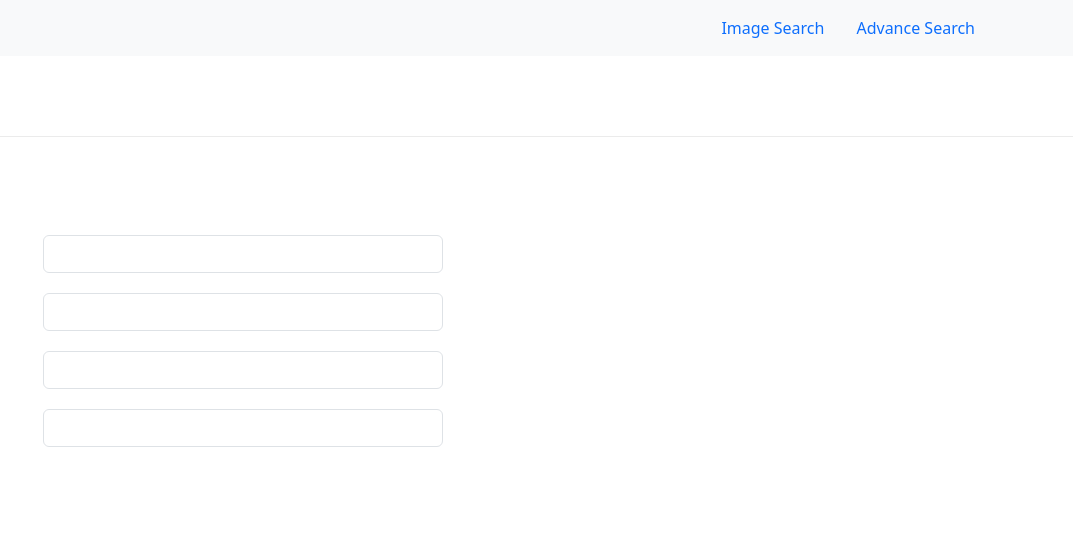
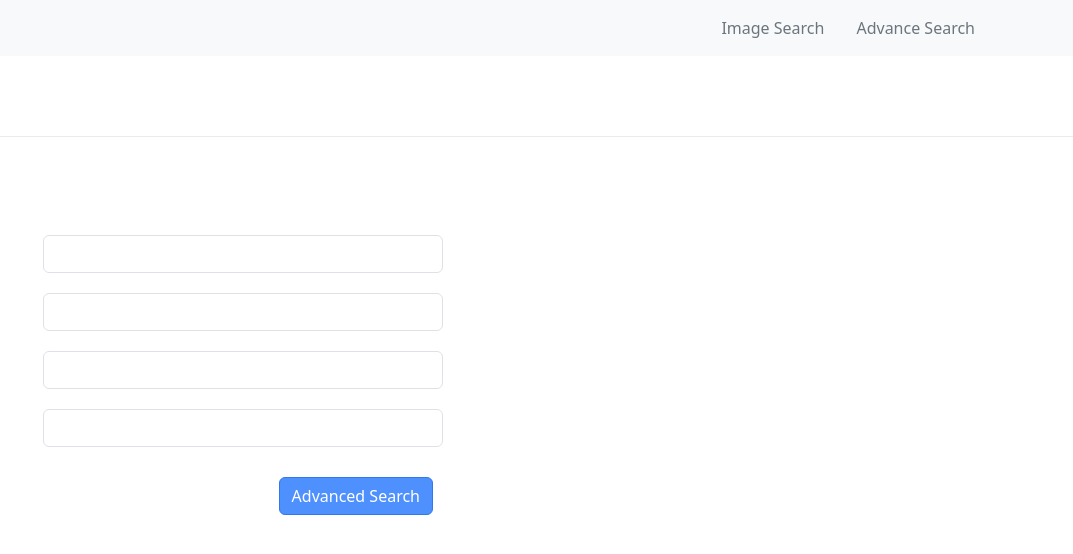
Before and after one commit to Obitope-Eniola-Nathaniel/google, a plain HTML site: page search/google_advanced_search.html in a window 1280 px wide. Shown: the full height of the page, 207-1280 px from the left. Drawn offline with nearby package versions, Linux system fonts and the light colour scheme.

Commit message:
second commit

```diff
--- a/search/google_advanced_search.html
+++ b/search/google_advanced_search.html
@@ -17,10 +17,10 @@
             </div>
             <ul class="nav justify-content-end">
                 <li class="nav-item">
-                  <a class="nav-link active" aria-current="page" href="google_image-search.html">Image Search</a>
+                  <a class="nav-link active link-secondary" aria-current="page" href="google_image-search.html">Image Search</a>
                 </li>
                 <li class="nav-item">
-                  <a class="nav-link" href="google_advanced_search.html">Advance Search</a>
+                  <a class="nav-link link-secondary" href="google_advanced_search.html">Advance Search</a>
                 </li>
               </ul>
         </div>
@@ -38,7 +38,7 @@
                     <p class="p-advance">all these words:</p>
                 </div>
                 <div class="right">
-                    <input type="text" name="q" class="form-control">
+                    <input type="text" name="as_q" class="form-control">
                 </div>
             </div>
             <div class="row-input">
@@ -46,7 +46,7 @@
                     <p class="p-advance">this exact word or phrase</p>
                 </div>
                 <div class="right">
-                    <input type="text" name="q" class="form-control">
+                    <input type="text" name="as_epq" class="form-control">
                 </div>
             </div>
             <div class="row-input">
@@ -54,7 +54,7 @@
                     <p class="p-advance">any of these words</p>
                 </div>
                 <div class="right">
-                    <input type="text" name="q" class="form-control">
+                    <input type="text" name="as_oq" class="form-control">
                 </div>
            </div>
            <div class="row-input">
@@ -62,8 +62,12 @@
                     <p class="p-advance">none of these words</p>
                 </div>
                 <div class="right">
-                    <input type="text" name="q" class="form-control">
+                    <input type="text" name="as_eq" class="form-control">
                 </div>
+            </div>
+
+            <div class="btn-div">
+                <input type="submit" value="Advanced Search" class="btn btn-advanced">
             </div>
         </form>
     </div>
--- a/search/style.css
+++ b/search/style.css
@@ -73,4 +73,19 @@
 
 .p-advance {
     font-size: 13px;
+    vertical-align: middles;
 }
+
+.btn-advanced {
+    box-shadow: none;
+    background-color: #4d90fe;
+    border: 1px solid #3079ed;
+    color: #fff;
+}
+
+.btn-div {
+    display: flex;
+    justify-content: flex-end;
+    width: 590px;
+    margin-top: 30px;
+}
```
Also changed, not shown: search/index.html (+4 -1 lines).
